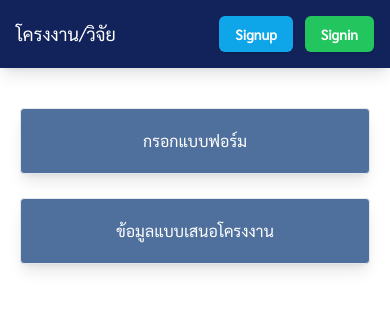
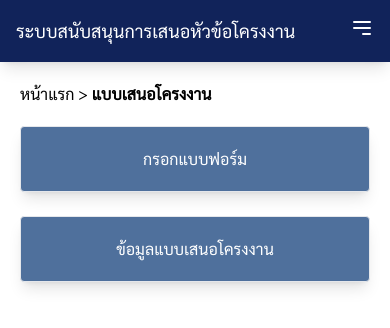
Before and after one commit to JessadaID/svkit_project, a SvelteKit app: page /cpe02 in a window 390 px wide. Shown: the top 328 px of the page. Built offline with nearby package versions, Linux system fonts and the light colour scheme; no server answers.

Commit message:
version 3.2 navbar resprosive

```diff
--- a/src/routes/+layout.svelte
+++ b/src/routes/+layout.svelte
@@ -6,6 +6,11 @@
 
   let isLoggedIn = false;
   let currentUser = null;
+  let isMenuOpen = false;
+
+  function toggle() {
+    isMenuOpen = !isMenuOpen;
+  }
 
   // ตรวจสอบสถานะการล็อกอินผ่าน Firebase
   onMount(() => {
@@ -33,15 +38,19 @@
     }
   }
 </script>
-<nav class="p-4  w-full shadow-lg flex items-center justify-between" style="background-color: #11235A;">
+
+<nav
+  class="p-4 w-full shadow-lg flex items-center justify-between"
+  style="background-color: #11235A;"
+>
   <!-- Logo / Title -->
   <a href="/" class="text-lg text-white hover:text-gray-200">
-    โครงงาน/วิจัย
+    ระบบสนับสนุนการเสนอหัวข้อโครงงาน
   </a>
 
   <!-- Navigation Items -->
   {#if isLoggedIn}
-    <div class="flex items-center space-x-4">
+    <div class="flex items-center space-x-4 hidden md:block">
       <span class="text-sm text-white">สวัสดี, {currentUser?.email}</span>
       <button
         on:click={logout}
@@ -50,8 +59,28 @@
         Logout
       </button>
     </div>
+
+    <div class="md:hidden">
+      <!-- svelte-ignore a11y_consider_explicit_label -->
+      <button on:click={toggle}>
+        <svg
+          xmlns="http://www.w3.org/2000/svg"
+          fill="none"
+          viewBox="0 0 24 24"
+          stroke="currentColor"
+          class="w-6 h-6 text-white hover:scale-105"
+        >
+          <path
+            stroke-linecap="round"
+            stroke-linejoin="round"
+            stroke-width="2"
+            d="M4 6h16M4 12h16m-7 6h7"
+          />
+        </svg>
+      </button>
+    </div>
   {:else}
-    <div class="flex space-x-3">
+    <div class="flex space-x-3 hidden md:block">
       <a
         href="/signup"
         class="px-4 py-2 text-sm font-semibold text-white bg-sky-500 rounded-md shadow hover:bg-sky-600 transition"
@@ -65,9 +94,90 @@
         Signin
       </a>
     </div>
+    <div class="md:hidden">
+      <!-- svelte-ignore a11y_consider_explicit_label -->
+      <button on:click={toggle}>
+        <svg
+          xmlns="http://www.w3.org/2000/svg"
+          fill="none"
+          viewBox="0 0 24 24"
+          stroke="currentColor"
+          class="w-6 h-6 text-white hover:scale-105"
+        >
+          <path
+            stroke-linecap="round"
+            stroke-linejoin="round"
+            stroke-width="2"
+            d="M4 6h16M4 12h16m-7 6h7"
+          />
+        </svg>
+      </button>
+    </div>
   {/if}
 </nav>
 
-<div class="container">
-  <slot />
+<!-- Hidden Menu -->
+<div
+  class={`space-y-2  p-4  md:hidden transition-all ${
+    isMenuOpen ? "block" : "hidden"
+  }`}
+  style="background-color: #21618c;"
+>
+  <a href="/" class="block text-white hover:text-gray-200 hover:underline">
+    หน้าแรก
+  </a>
+
+  {#if isLoggedIn}
+    <a
+      href="/cpe02/form"
+      class="block text-white hover:text-gray-200 hover:underline mb-5"
+    >
+      กรอกแบบฟรอม
+    </a>
+    <a
+      href="/cpe02/data"
+      class="block text-white hover:text-gray-200 hover:underline mb-5"
+    >
+      ข้อมูลแบบเสนอโครงงาน
+    </a>
+    <hr />
+
+    <span class="text-sm text-white">สวัสดี, {currentUser?.email}</span><br />
+    <button
+      on:click={logout}
+      class="px-4 py-2 text-sm font-semibold text-white bg-red-500 rounded-md shadow hover:bg-red-600 transition"
+    >
+      Logout
+    </button>
+  {:else}
+    <a
+      href="/login"
+      class="block text-white hover:text-gray-200 hover:underline mb-5"
+    >
+      กรอกแบบฟรอม
+    </a>
+    <a
+      href="/login"
+      class="block text-white hover:text-gray-200 hover:underline mb-5"
+    >
+      ข้อมูลแบบเสนอโครงงาน
+    </a>
+    <hr />
+    <a
+      href="/signup"
+      class="block text-white hover:text-gray-200 hover:underline"
+    >
+      สมัครสมาชิก
+    </a>
+    <a
+      href="/login"
+      class="block text-white hover:text-gray-200 hover:underline"
+    >
+      เข้าสู่ระบบ
+    </a>
+  {/if}
 </div>
+
+
+
+<slot />
--- a/src/routes/cpe02/+page.svelte
+++ b/src/routes/cpe02/+page.svelte
@@ -20,7 +20,9 @@
     }
   }
 </script>
-<div class="grid grid-cols-1 md:grid-cols-3 gap-6 mt-10 m-5">
+<div class="m-5"><a href="/" class="hover:underline">หน้าแรก</a> > <b>แบบเสนอโครงงาน</b></div>
+<div class="grid grid-cols-1 md:grid-cols-3 gap-6  m-5">
+
   <!-- กรอกแบบฟอร์ม -->
   <button
     on:click={() => handleNavigation('/cpe02/form')}
--- a/src/routes/cpe02/data/+layout.svelte
+++ /dev/null
@@ -1,5 +0,0 @@
-<h1 class="m-5">ข้อมูลเสนอโครงงาน/วิจัย</h1>
-
-<div >
-    <slot />
-</div>
--- a/src/routes/cpe02/data/+page.svelte
+++ b/src/routes/cpe02/data/+page.svelte
@@ -32,6 +32,7 @@
     });
   }
 </script>
+<div class="m-5"><a href="/" class="hover:underline">หน้าแรก</a> > <a href="/cpe02" class="hover:underline">แบบเสนอโครงงาน</a> > <b>ข้อมูลแบบเสนอโครงงาน</b></div>
 
 <nav class="m-5">
   <p>ค้นหาข้อมูล</p>
--- a/src/routes/cpe02/form/+page.svelte
+++ b/src/routes/cpe02/form/+page.svelte
@@ -86,6 +86,7 @@
     }
   }
 </script>
+<div class="m-5"><a href="/" class="hover:underline">หน้าแรก</a> > <a href="/cpe02" class="hover:underline">แบบเสนอโครงงาน</a> > <b>กรอกแบบฟรอม</b></div>
 
 <div class="md:m-5 md:p-5 flex justify-center items-center">
     <form
--- a/src/routes/login/+page.svelte
+++ b/src/routes/login/+page.svelte
@@ -115,7 +115,7 @@
       </button>
     {/if}
     <p class="text-center text-sm text-gray-500 mt-4">
-      ยังไม่มีบัญชีหรอ ? <a href="/login" class="text-blue-500 hover:underline"
+      ยังไม่มีบัญชีหรอ ? <a href="/signup" class="text-blue-500 hover:underline"
         >Sign Up</a
       >
     </p>
--- a/src/routes/signup/+page.svelte
+++ b/src/routes/signup/+page.svelte
@@ -45,6 +45,7 @@
   }
 </script>
 <div class="flex justify-center items-center mt-24">
+
   <div class="p-8 bg-white shadow-md rounded-md w-full max-w-md ">
     <h1 class="text-2xl font-bold text-center mb-6 text-gray-800 ">สมัครมาชิก</h1>
 
```
Also changed, not shown: src/routes/+page.svelte (+4 -15 lines), src/routes/cpe02/data/info/[id]/+page.svelte (+8 -2 lines).
